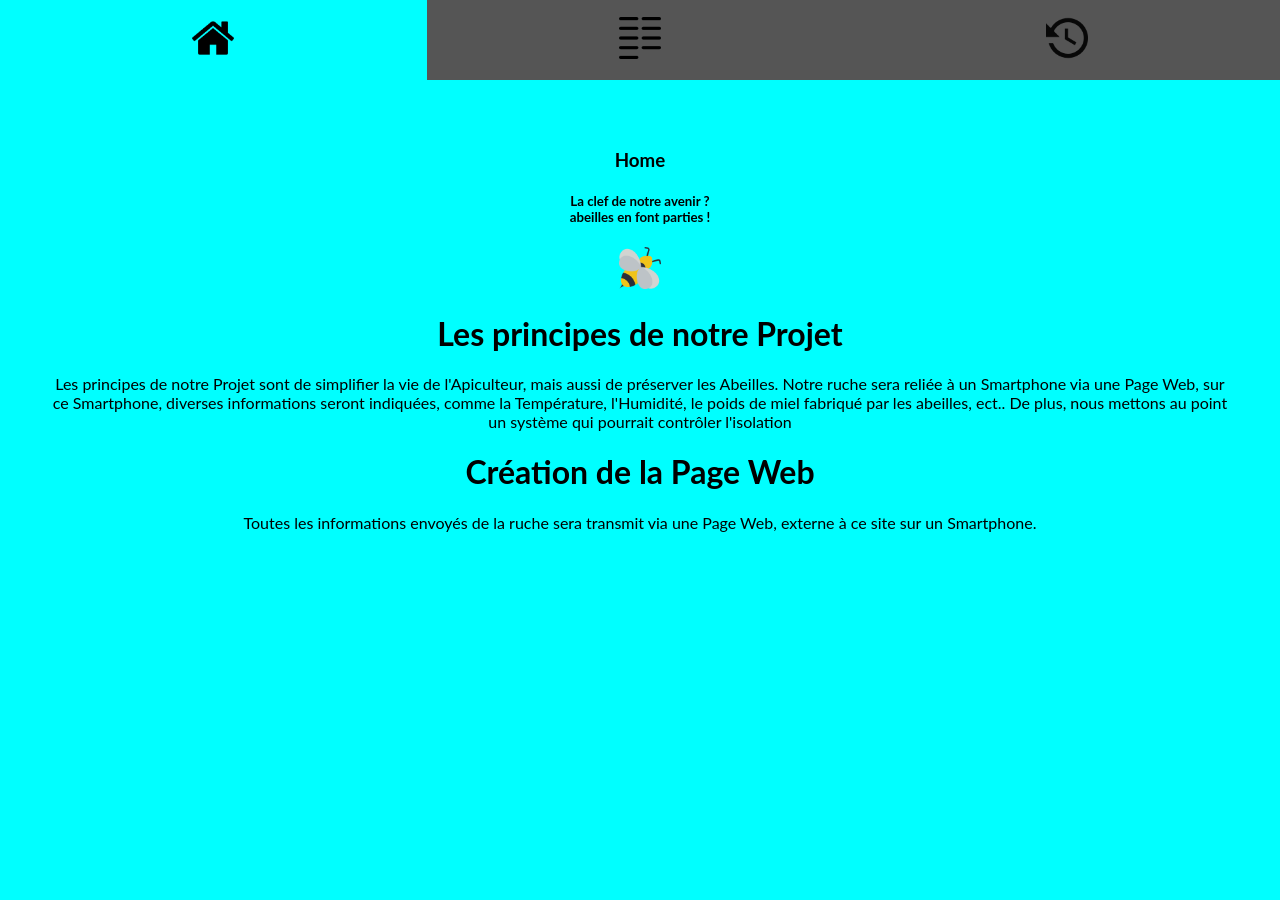
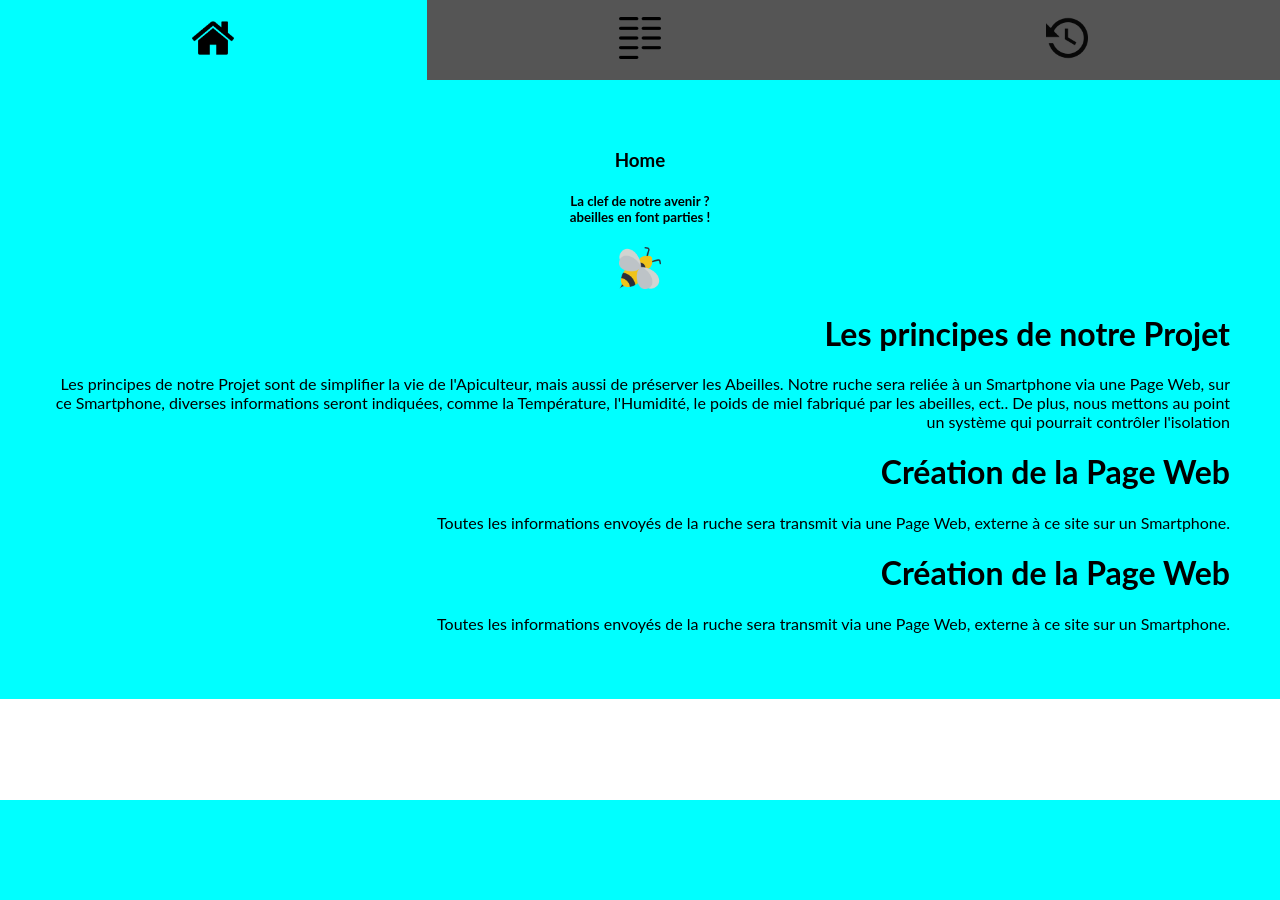
Before and after one commit to Misames/RucheConnectee, a PHP site: page /acceuille.php in a window 1280 px wide. After the commit the page ends 800 px from the top, so only its background shows below. Run offline with PHP 8.4, Linux system fonts and the light colour scheme; tables that the repository leaves empty or names only in its code hold one stand-in row (values such as "Sample post").

Commit message:
Correction de l'acceuil

```diff
--- a/index/acceuille.php
+++ b/index/acceuille.php
@@ -60,7 +60,11 @@
             <h1> Les principes de notre Projet </h1>
             <p>Les principes de notre Projet sont de simplifier la vie de l'Apiculteur, mais aussi de préserver les Abeilles. Notre ruche sera reliée à un Smartphone via une Page Web, sur ce Smartphone, diverses informations seront indiquées, comme la Température, l'Humidité, le poids de miel fabriqué par les abeilles, ect.. De plus, nous mettons au point un système qui pourrait contrôler l'isolation</p>
         </div>
-        <div>
+        <div class="article">
+            <h1>Création de la Page Web</h1>
+            <p>Toutes les informations envoyés de la ruche sera transmit via une Page Web, externe à ce site sur un Smartphone. </p>
+        </div>
+        <div class="article">
             <h1>Création de la Page Web</h1>
             <p>Toutes les informations envoyés de la ruche sera transmit via une Page Web, externe à ce site sur un Smartphone. </p>
         </div>
@@ -139,7 +143,6 @@
             }
             document.getElementById(cityName).style.display = "block";
             elmnt.style.backgroundColor = color;
-
         }
         // Get the element with id="defaultOpen" and click on it
         document.getElementById("defaultOpen").click();
--- a/index/css/Acceuil.css
+++ b/index/css/Acceuil.css
@@ -17,7 +17,9 @@
 .contenue {
     width: 100%;
 }
-
+.article {
+    text-align: right;
+}
 .tablink {
     background-color: #555;
     color: white;
@@ -42,11 +44,12 @@
     padding: 50px;
     text-align: center;
     width: 100%;
-    height: 90vh;
+    height: 100vh;
 }
 
 #London {
     background-color:aqua;
+    height: 100%;
     display: flex;
     flex-direction: column;
 }
```
